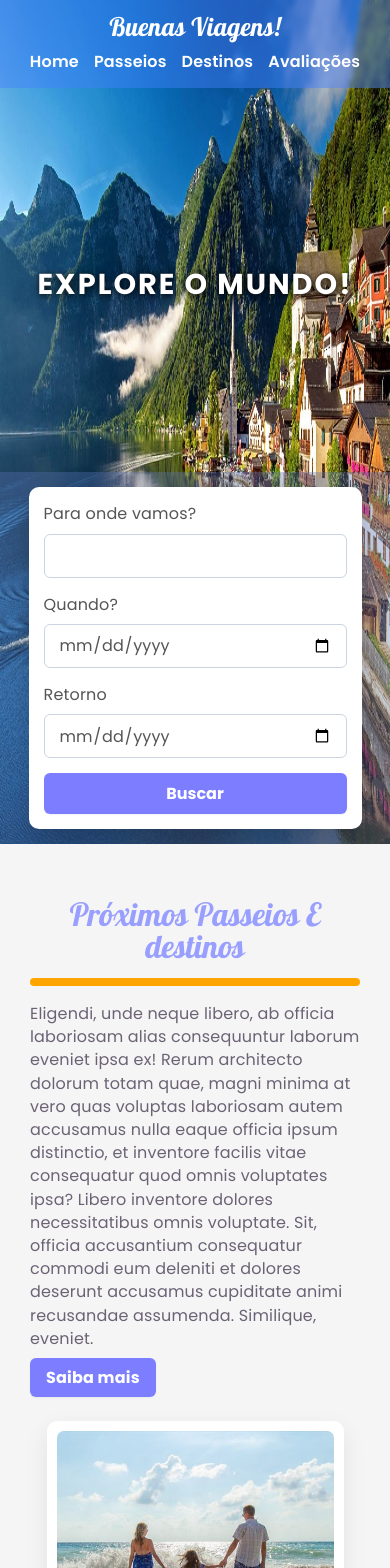
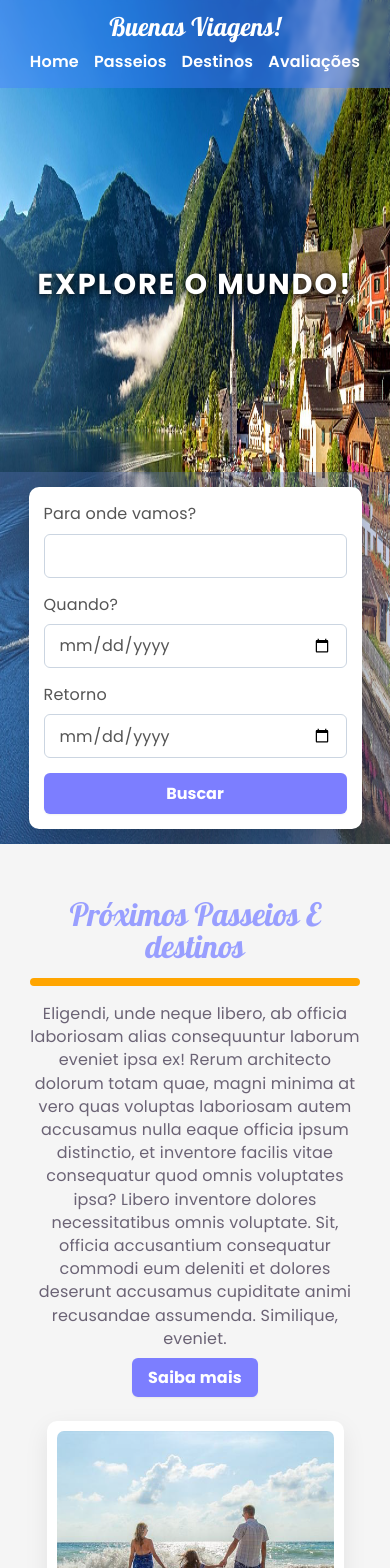
Before and after one commit to GabrielAndreDEV/explore-world, a React (Vite) app: page / in a window 390 px wide. Shown: the top 1568 px of the page. Built offline with nearby package versions, Linux system fonts and the light colour scheme.

Commit message:
feat: adjust some styles

```diff
--- a/src/HomeInfo.jsx
+++ b/src/HomeInfo.jsx
@@ -10,7 +10,7 @@ export const HomeInfo = () => {
 
   return (
     <section className="home-info">
-      <div className="w-100 text-left about">
+      <div className="w-100 about">
         <h2 className="title">Próximos Passeios E destinos</h2>
         <div className="divisor" />
         <p>
--- a/src/css/footer.css
+++ b/src/css/footer.css
@@ -82,10 +82,6 @@
   margin-bottom: 20px;
 }
 
-.footer-container .newsletter-input {
-  flex: 1;
-}
-
 .footer-container .footer-divider {
   border: 0;
   border-top: 1px solid #576875;
--- a/src/css/home_info.css
+++ b/src/css/home_info.css
@@ -4,6 +4,7 @@
   padding: 60px;
   display: flex;
   gap: 2rem;
+  text-align: left;
 }
 
 .home-info .cards {
@@ -55,6 +56,7 @@
 
 @media (max-width: 768px) {
   .home-info {
+    text-align: center;
     flex-direction: column;
     padding: 30px;
   }
```
